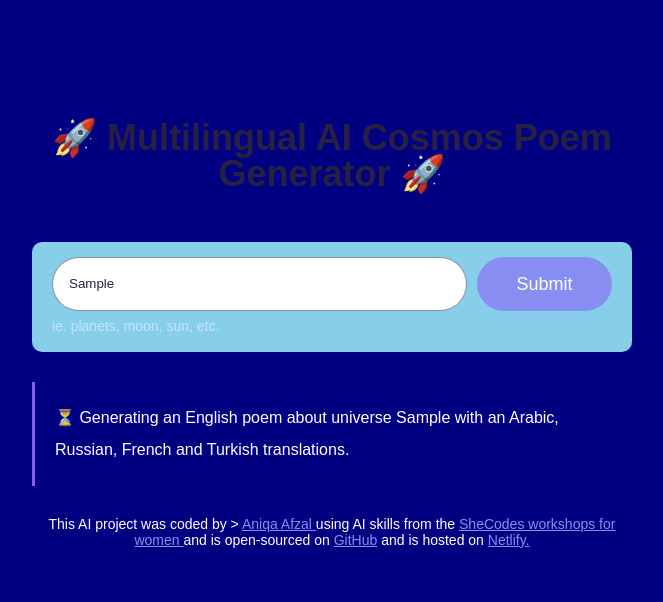
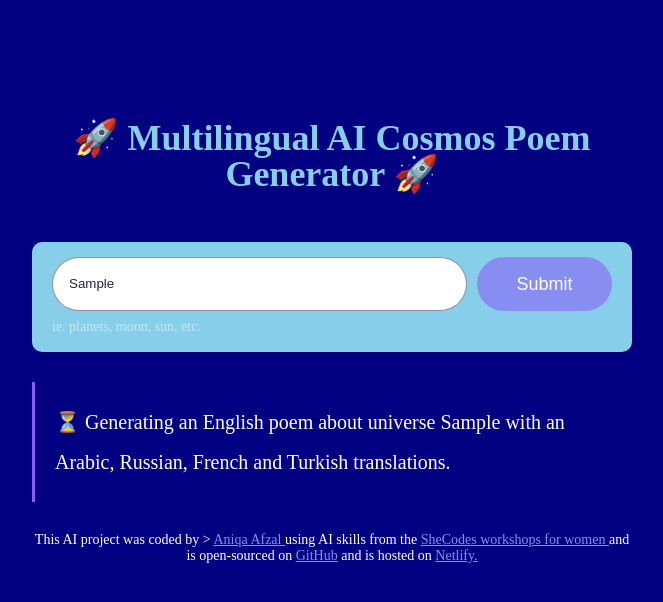
Before and after one commit to Elegangit/AI-Poem-Generator-AA, a plain HTML site: page index.html in a window 1280 px wide. Both pictures are taken after typing "Sample" into the empty fields and a click on the input 852 px from the left and 284 px from the top of the page. Shown: the whole page, without its empty margins (308-971 px from the left). Drawn offline with nearby package versions, Linux system fonts and the light colour scheme; no server answers; files whose address does not match are found by name.

Commit message:
styles.css

```diff
--- a/styles.css
+++ b/styles.css
@@ -1,5 +1,6 @@
 body { color: white;
     background-color: navy;
+    background-image: srcURL ("https://v.ftcdn.net/02/97/05/99/700_F_297059985_lRqYm1uVpgvHb9ecxKQnZDeM7shC9Sol_ST.mp4")
     font-family: Arial, Helvetica, sans-serif;
 }
 
@@ -16,6 +17,7 @@ a {
 
 header {
     margin-bottom: 50px;
+    color: white;
 }
 
 h1 {
@@ -23,7 +25,7 @@ h1 {
     font-weight: 800;
     font-size: 36px;
     line-height: 1;
-    color: #272044;
+    color: skyblue;
 }
 
 .form-container {
@@ -67,7 +69,7 @@ form {
 }
 
 .poem {
-    font-size: 16px;
+    font-size: 20px;
     background-color: #navy;
     padding: 20px;
     line-height: 2;
```
